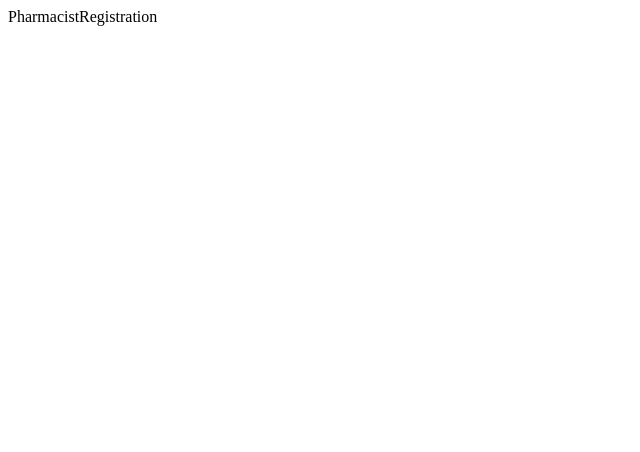
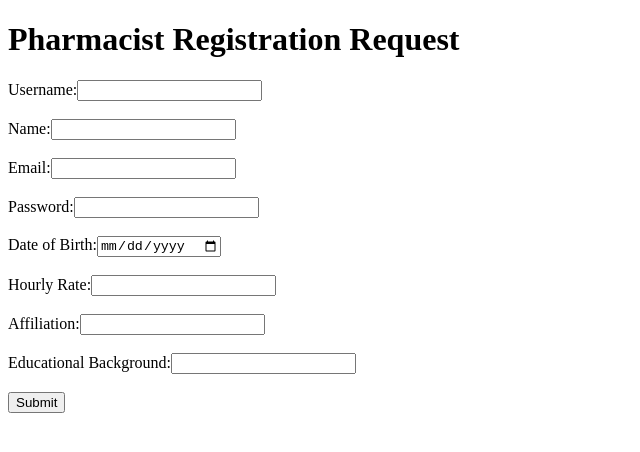
Before and after one commit to advanced-computer-lab-2023/Code-of-Duty2-Pharmacy, a React (Vite) app in the folder client/: page /pharmacist-registration in a window 1280 px wide. Shown: the top 452 px of the page, without its empty margins (0-640 px from the left). Built offline with nearby package versions, Linux system fonts and the light colour scheme; no server answers.

Commit message:
pharmacist registration  done

```diff
--- a/client/src/pages/Home.tsx
+++ b/client/src/pages/Home.tsx
@@ -19,6 +19,7 @@ const Home = () => {
 
   return (
     <div>
+      <h1>Home page</h1>
       {buttons.map((button) => (
         <button key={button.text} onClick={() => handleClick(button.path)}>
           {button.text}
--- a/client/src/pages/PatientRegistration.tsx
+++ b/client/src/pages/PatientRegistration.tsx
@@ -31,10 +31,14 @@ const PatientRegistration = () => {
     };
 
     axios
-      .post(`${config.API_URL}/register`, requestBody)
+      .post(`${config.API_URL}/register/patient`, requestBody)
       .then((response) => {
         console.log(response.data);
-        // TODO: Handle the response from the server
+        alert("Patient registered successfully!");
+        // make http request to localhost:5173/Home
+        window.location.href = "http://localhost:5173/";
+
+
       })
       .catch((err) => console.error(err));
   };
--- a/client/src/pages/PharmacistRegistration.tsx
+++ b/client/src/pages/PharmacistRegistration.tsx
@@ -1,9 +1,104 @@
-import React from 'react'
+import React, { useState } from 'react';
+import axios from 'axios';
+import config from '../config/config';
 
-const PharmacistRegistration = () => {
+const PharmacistRegistrationRequest = () => {
+  const [username, setUsername] = useState('');
+  const [name, setName] = useState('');
+  const [email, setEmail] = useState('');
+  const [password, setPassword] = useState('');
+  const [dateOfBirth, setDateOfBirth] = useState('');
+  const [hourlyRate, setHourlyRate] = useState('');
+  const [affiliation, setAffiliation] = useState('');
+  const [educationalBackground, setEducationalBackground] = useState('');
+
+
+  const handleSubmit = (event: React.FormEvent<HTMLFormElement>) => {
+    event.preventDefault();
+    const requestBody = {
+      username,
+      name,
+      email,
+      password,
+      dateOfBirth,
+      hourlyRate,
+      affiliation,
+      educationalBackground,
+    };
+
+    axios
+      .post(`${config.API_URL}/register/pharmacist`, requestBody)
+      .then((response) => {
+        console.log(response.data);
+        alert("pharmacist registration request done successfully! , the admins will review your request and accept it if you are eligible !");
+        window.location.href = "http://localhost:5173/";
+
+
+      })
+      .catch((err) => console.error(err));
+  };
   return (
-    <div>PharmacistRegistration</div>
-  )
-}
+    <form onSubmit={handleSubmit}>
+      <h1>Pharmacist Registration Request</h1>
+      <label>
+        Username:
+        <input type="text" value={username} onChange={(e) => setUsername(e.target.value)} required />
+      </label>
+      <br />
+      <br />
 
-export default PharmacistRegistration
+      <label>
+        Name:
+        <input type="text" value={name} onChange={(e) => setName(e.target.value)} required />
+      </label>
+      <br />
+      <br />
+
+      <label>
+        Email:
+        <input type="email" value={email} onChange={(e) => setEmail(e.target.value)} required />
+      </label>
+      <br />
+      <br />
+
+      <label>
+        Password:
+        <input type="password" value={password} onChange={(e) => setPassword(e.target.value)} required />
+      </label>
+      <br />
+      <br />
+
+      <label>
+        Date of Birth:
+        <input type="date" value={dateOfBirth} onChange={(e) => setDateOfBirth(e.target.value)} required />
+      </label>
+      <br />
+      <br />
+
+      <label>
+        Hourly Rate:
+        <input type="number" value={hourlyRate} onChange={(e) => setHourlyRate(e.target.value)} required />
+      </label>
+      <br />
+      <br />
+
+      <label>
+        Affiliation:
+        <input type="text" value={affiliation} onChange={(e) => setAffiliation(e.target.value)} required />
+      </label>
+      <br />
+      <br />
+
+      <label>
+        Educational Background:
+        <input type="text" value={educationalBackground} onChange={(e) => setEducationalBackground(e.target.value)} required />
+      </label>
+      <br />
+      <br />
+
+      <button type="submit">Submit</button>
+    </form>
+  );
+};
+
+export default PharmacistRegistrationRequest;
```
Also changed, not shown: 2 other files (tests, documents, lock files or other folders).
